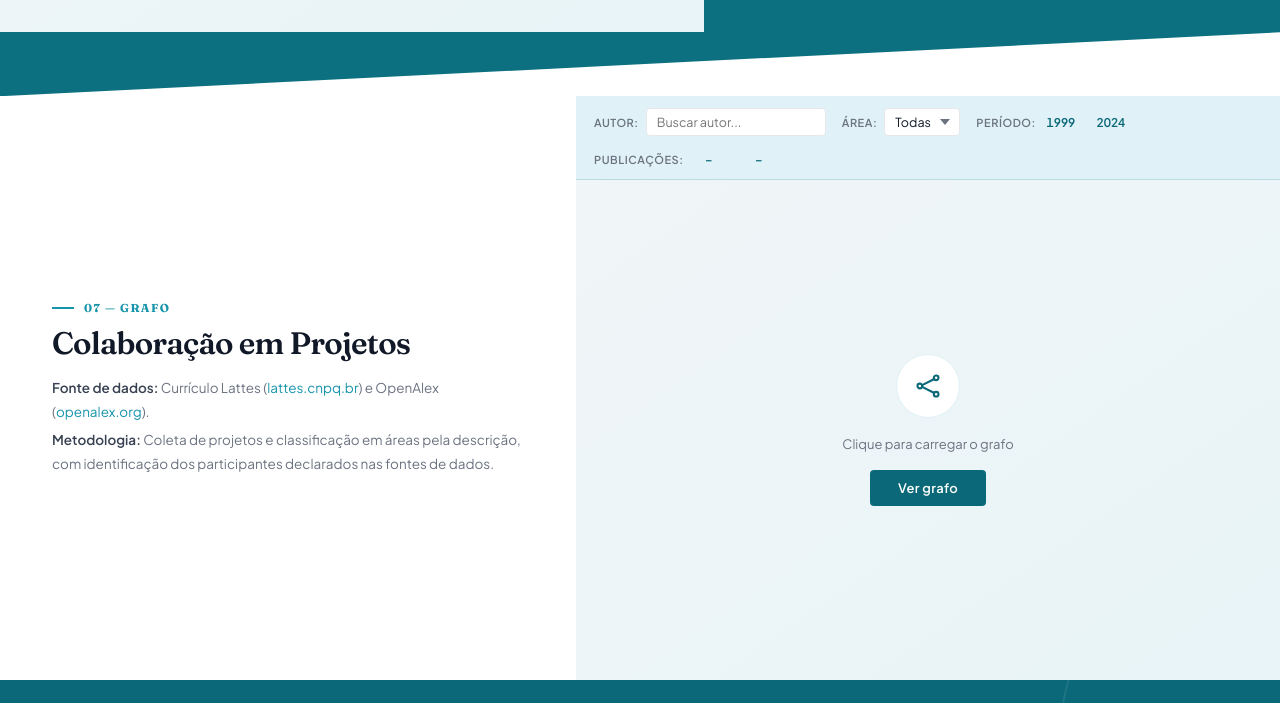
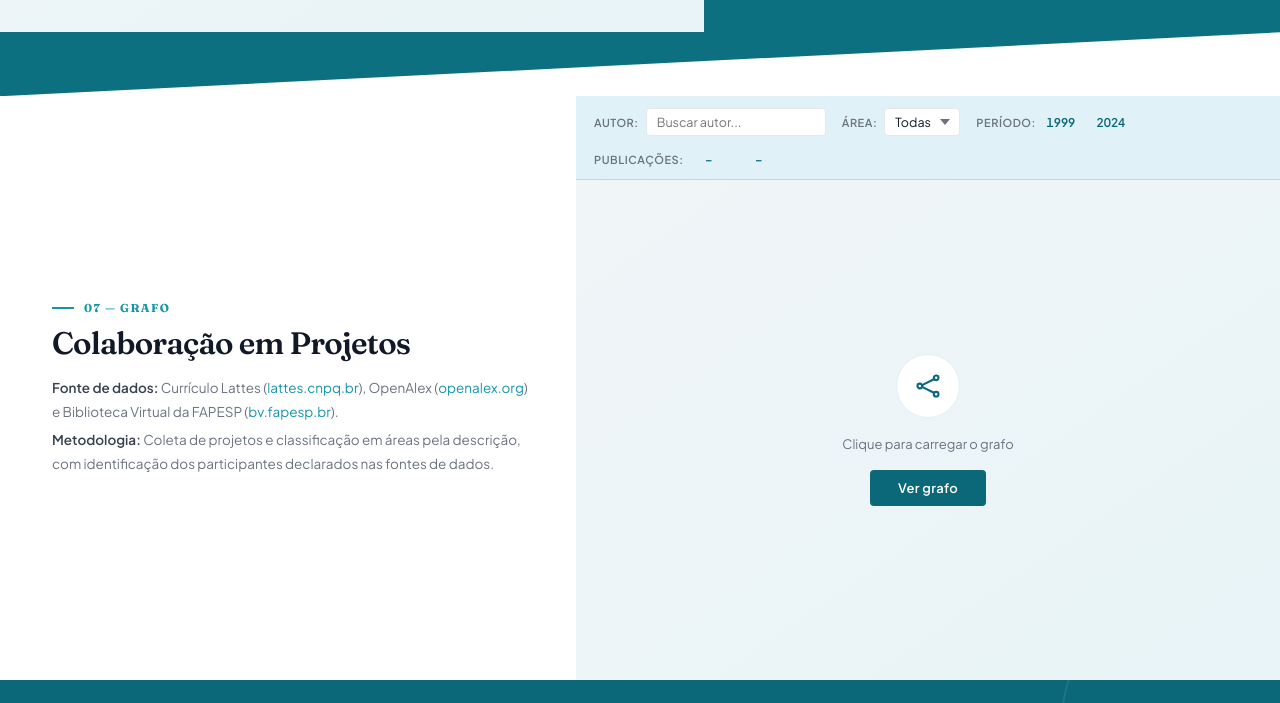
Before and after one commit to m4rcck11/ai-portal-vercel, a website: page index.html in a window 1280 px wide. Shown: the part 5522-6225 px from the top of the page. Drawn offline with nearby package versions, Linux system fonts and the light colour scheme; a script that the page names is missing.

Commit message:
Atualização do título do mapa .2 e fonte de dados do grafo .4

```diff
--- a/index.html
+++ b/index.html
@@ -964,7 +964,7 @@
             <div class="sec-num">07 — Grafo</div>
             <h2 class="sec-title">Colaboração em Projetos</h2>
             <div class="sec-meta">
-                <p><strong>Fonte de dados:</strong> Currículo Lattes (<a href="https://lattes.cnpq.br" target="_blank">lattes.cnpq.br</a>) e OpenAlex (<a href="https://openalex.org" target="_blank">openalex.org</a>).</p>
+                <p><strong>Fonte de dados:</strong> Currículo Lattes (<a href="https://lattes.cnpq.br" target="_blank">lattes.cnpq.br</a>), OpenAlex (<a href="https://openalex.org" target="_blank">openalex.org</a>) e Biblioteca Virtual da FAPESP (<a href="https://bv.fapesp.br/pt/" target="_blank">bv.fapesp.br</a>).</p>
                 <p><strong>Metodologia:</strong> Coleta de projetos e classificação em áreas pela descrição, com identificação dos participantes declarados nas fontes de dados.</p>
             </div>
         </div>
```
